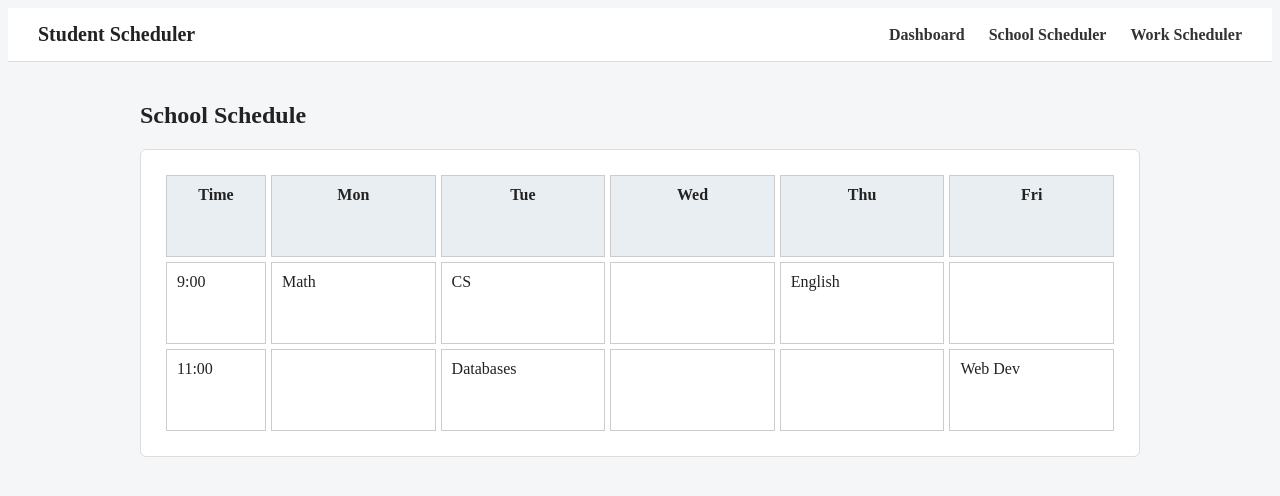
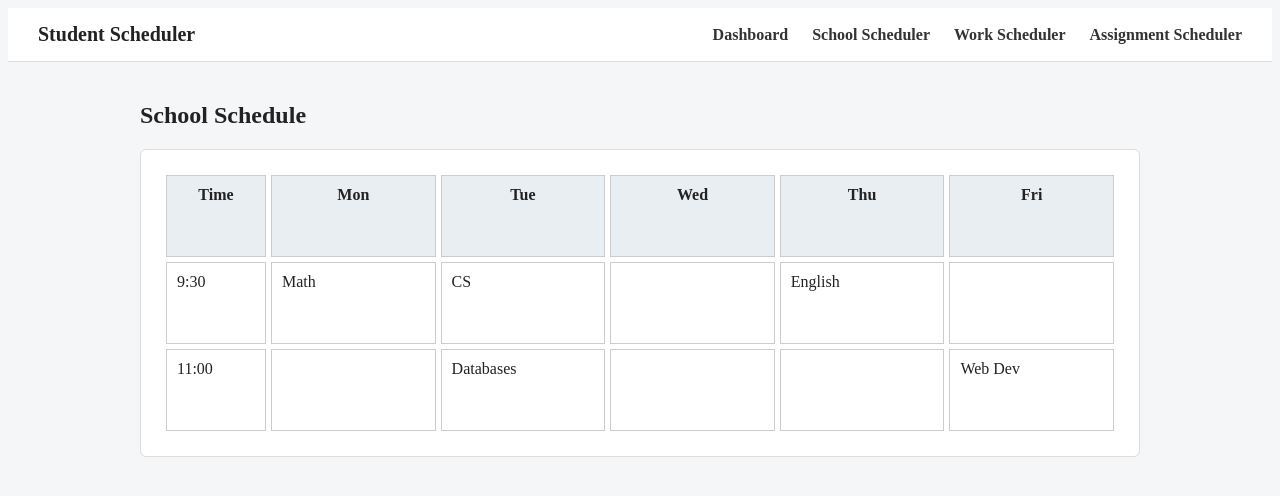
Before and after one commit to KevinII16/Team-Project, a plain HTML site: page school.html in a window 1280 px wide. Drawn offline with Linux system fonts and the light colour scheme.

Commit message:
added the assigment page to the header

```diff
--- a/school.html
+++ b/school.html
@@ -13,6 +13,7 @@
     <a href="dashboard.html">Dashboard</a>
     <a href="school.html">School Scheduler</a>
     <a href="work.html">Work Scheduler</a>
+    <a href="assignments.html">Assignment Scheduler</a>
   </nav>
 </header>
 <div class="container">
@@ -27,7 +28,7 @@
 <div class="cell header-cell">Thu</div>
 <div class="cell header-cell">Fri</div>
 
-<div class="cell">9:00</div>
+<div class="cell">9:30</div>
 <div class="cell">Math</div>
 <div class="cell">CS</div>
 <div class="cell"></div>
```
Also changed, not shown: assignments.html (+1 -0 lines), work.html (+1 -0 lines).
